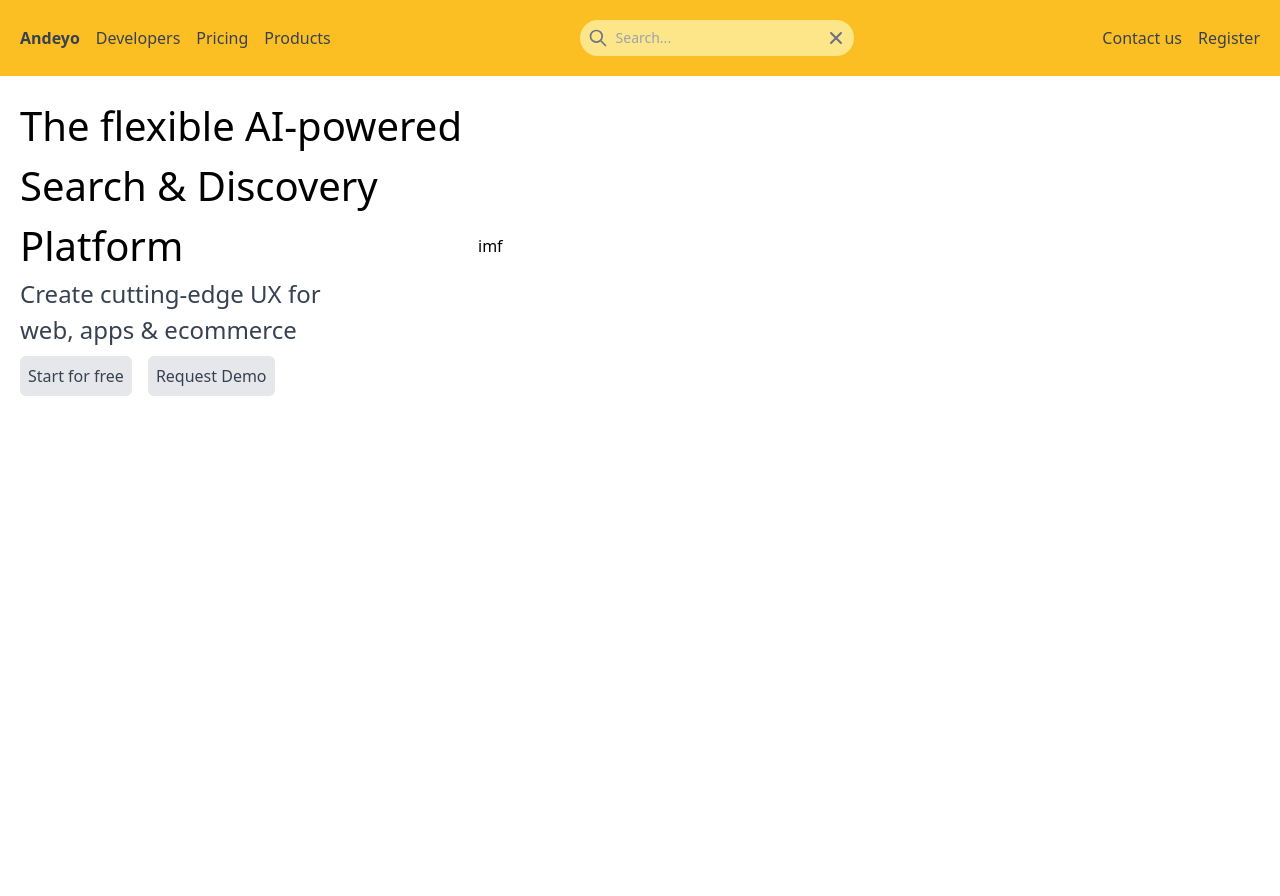
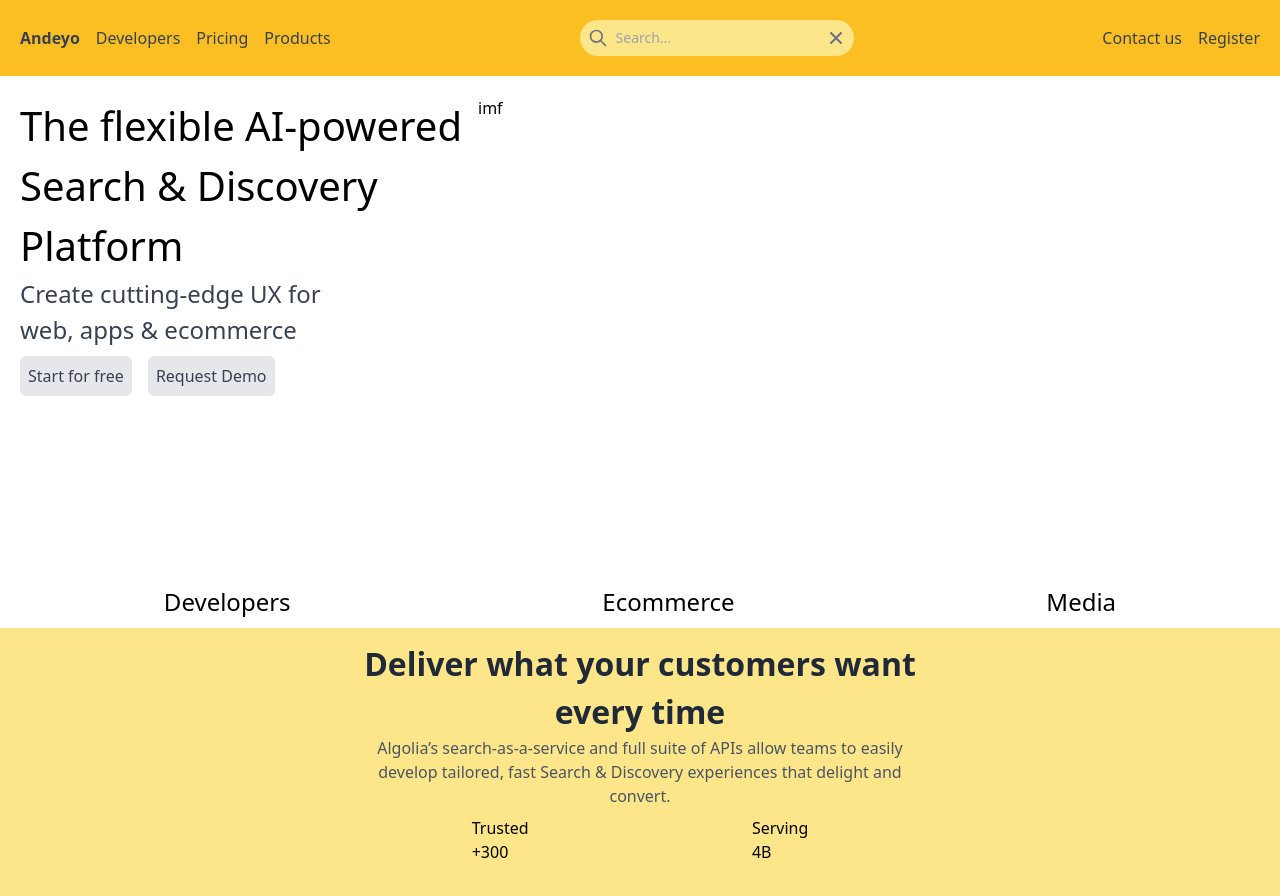
Before and after one commit to JoramWells/andeyo, a Next.js app: page / in a window 1280 px wide. Shown: the top 896 px of the page. Before the commit the page ends 800 px from the top, so only its background shows below. Built offline with nearby package versions, Linux system fonts and the light colour scheme.

Commit message:
Another commit

```diff
--- a/pages/index.js
+++ b/pages/index.js
@@ -1,5 +1,5 @@
 import Head from "next/head";
-import Image from 'next/image'
+import Image from "next/image";
 // const search = require('./search.svg')
 import Navigation from "../components/Navigation";
 
@@ -13,14 +13,16 @@
       </Head>
       <Navigation />
       <main>
-        <div className="p-5 flex flex-row space-x-4  items-center">
-          <div className="">
-            <h1  style={{ fontSize: "2.5rem" }}>
-              The flexible AI-powered <br/> Search & Discovery <br/> Platform
+        <div
+          className="p-5 flex flex-row space-x-4 "
+          style={{ height: "500px" }}
+        >
+          <div>
+            <h1 style={{ fontSize: "2.5rem" }}>
+              The flexible AI-powered <br /> Search & Discovery <br /> Platform
             </h1>
-            <p className="text-gray-700" style={{fontSize:"1.5rem"}}>
-            Create cutting-edge UX for <br/> web,
-            apps & ecommerce
+            <p className="text-gray-700" style={{ fontSize: "1.5rem" }}>
+              Create cutting-edge UX for <br /> web, apps & ecommerce
             </p>
             <div className="space-x-4 mt-2 text-gray-700">
               <button className="btn">Start for free</button>
@@ -31,6 +33,46 @@
           <div>
             {/* <Image src={search} height={200} width={200} alt="computer" /> */}
             imf
+          </div>
+        </div>
+        <div className="flex p-2 justify-around">
+          <div>
+            <h2 style={{ fontSize: "1.5rem" }}>Developers</h2>
+          </div>
+          <div>
+            <h2 style={{ fontSize: "1.5rem" }}>Ecommerce</h2>
+          </div>
+          <div>
+            <h2 style={{ fontSize: "1.5rem" }}>Media</h2>
+          </div>
+        </div>
+        <div style={{ height: "400px" }} className="bg-yellow-200 h-200 p-3 items-center">
+          <div className="flex flex-col justify-center md:max-w-xl" style={{margin:"auto", display:"block"}}>
+            <div>
+            <h1
+              style={{ fontSize: "2rem" }}
+              className="text-center text-gray-800"
+            >
+              <b>Deliver what your customers want every time</b>{" "}
+            </h1>
+            <p className="text-center text-gray-600">
+              Algolia’s search-as-a-service and full suite of APIs allow teams
+              to easily develop tailored, fast Search & Discovery experiences
+              that delight and convert.
+            </p>
+            <div className="flex justify-around p-2">
+              <div>
+                <p>Trusted</p>
+                +300
+              </div>
+              <div>
+                <p>Serving</p>
+                4B
+              </div>
+
+
+            </div>
+            </div>
 
           </div>
         </div>
```
